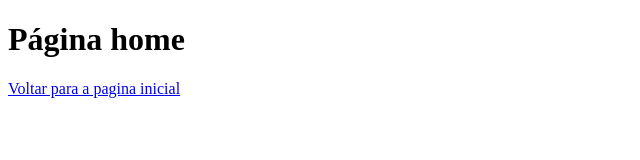
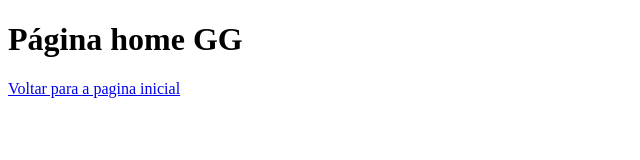
Before and after one commit to viniciusbalmeida/aulagithub, a plain HTML site: page index.html in a window 1280 px wide. Shown: the full height of the page, 0-640 px from the left. Drawn offline with Linux system fonts and the light colour scheme.

Commit message:
Mudança do valor

```diff
--- a/index.html
+++ b/index.html
@@ -6,7 +6,7 @@
     <title>Document</title>
 </head>
 <body>
-    <h1>Página home</h1>
+    <h1>Página home GG </h1>
     <a href="vendas.html">Voltar para a pagina inicial </a>
 
 </body>
```
Also changed, not shown: vendas.html (+1 -1 lines).
